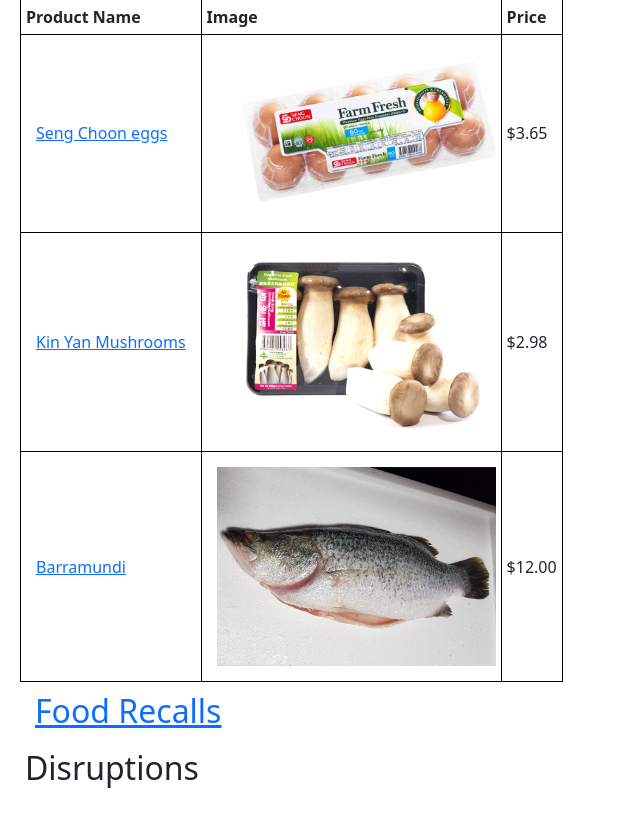
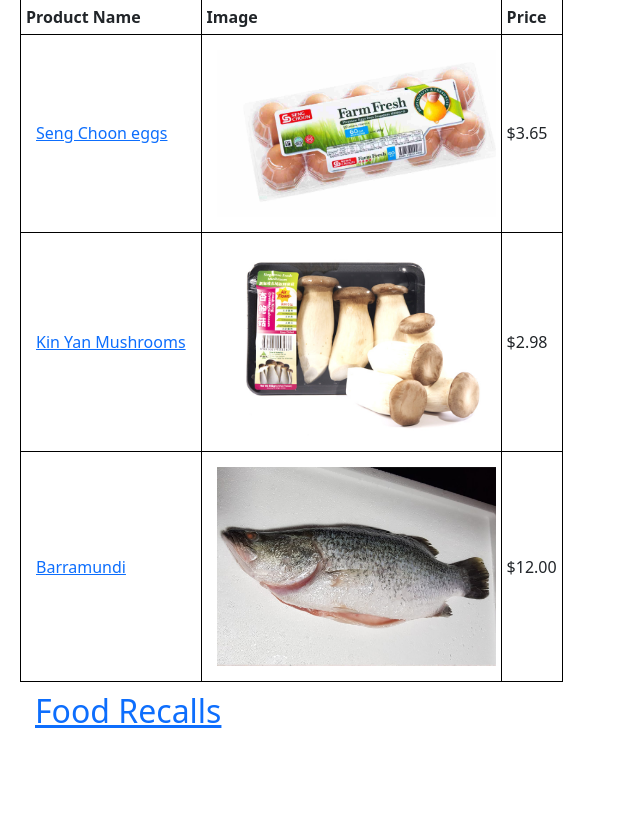
Before and after one commit to TheRoundRoads/YouthxHack-Team-Chianan, a Flask app: template flask/templates/home.html in a window 1280 px wide. Shown: the part 208-1023 px from the top of the page, without its empty margins (0-640 px from the left). After the commit the page ends 936 px from the top, so only its background shows below. Run offline with Flask 2, Linux system fonts and the light colour scheme; the template is opened without the code that fills it, so the values that code supplies are empty.

Commit message:
removed disruptions

```diff
--- a/flask/templates/home.html
+++ b/flask/templates/home.html
@@ -35,6 +35,5 @@
             </tr>
         </table>
         <h2><a href="{{url_for('recall')}}">Food Recalls</a></h2>
-        <h2>Disruptions</h2>
     </body>
 </html>
```
